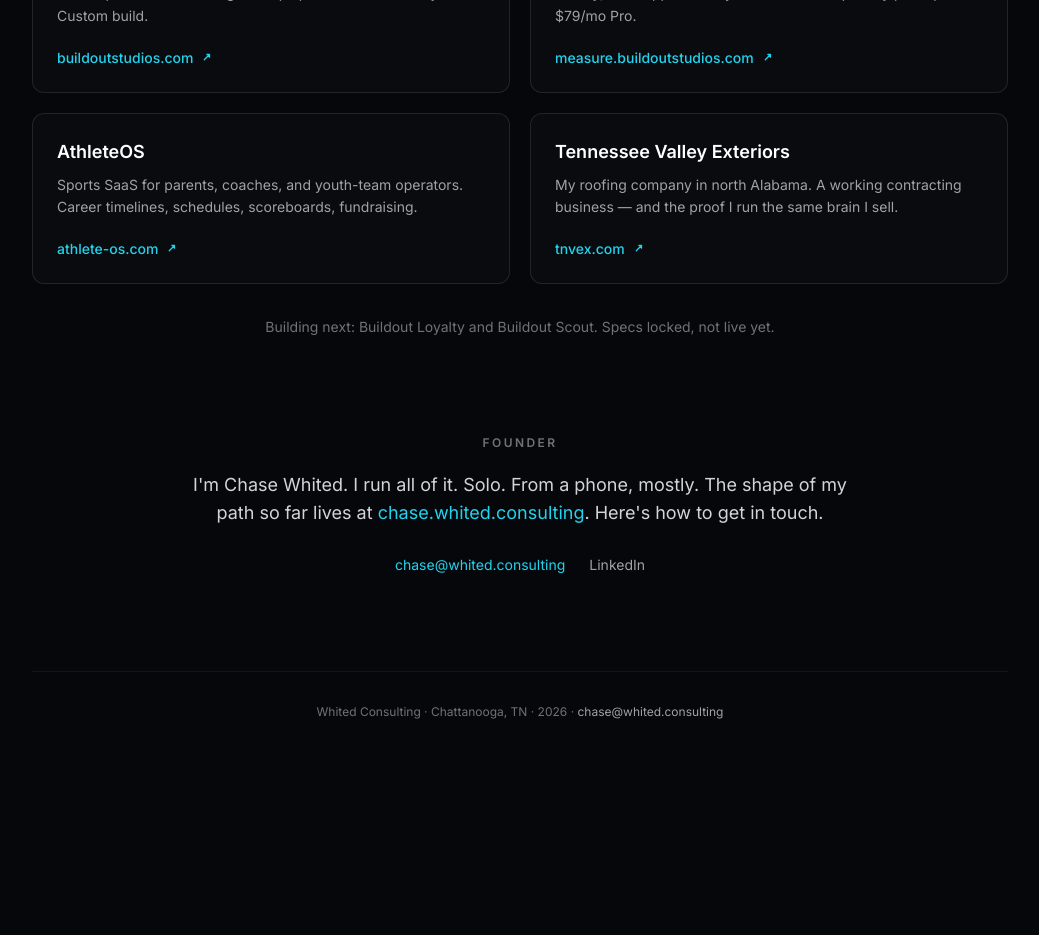
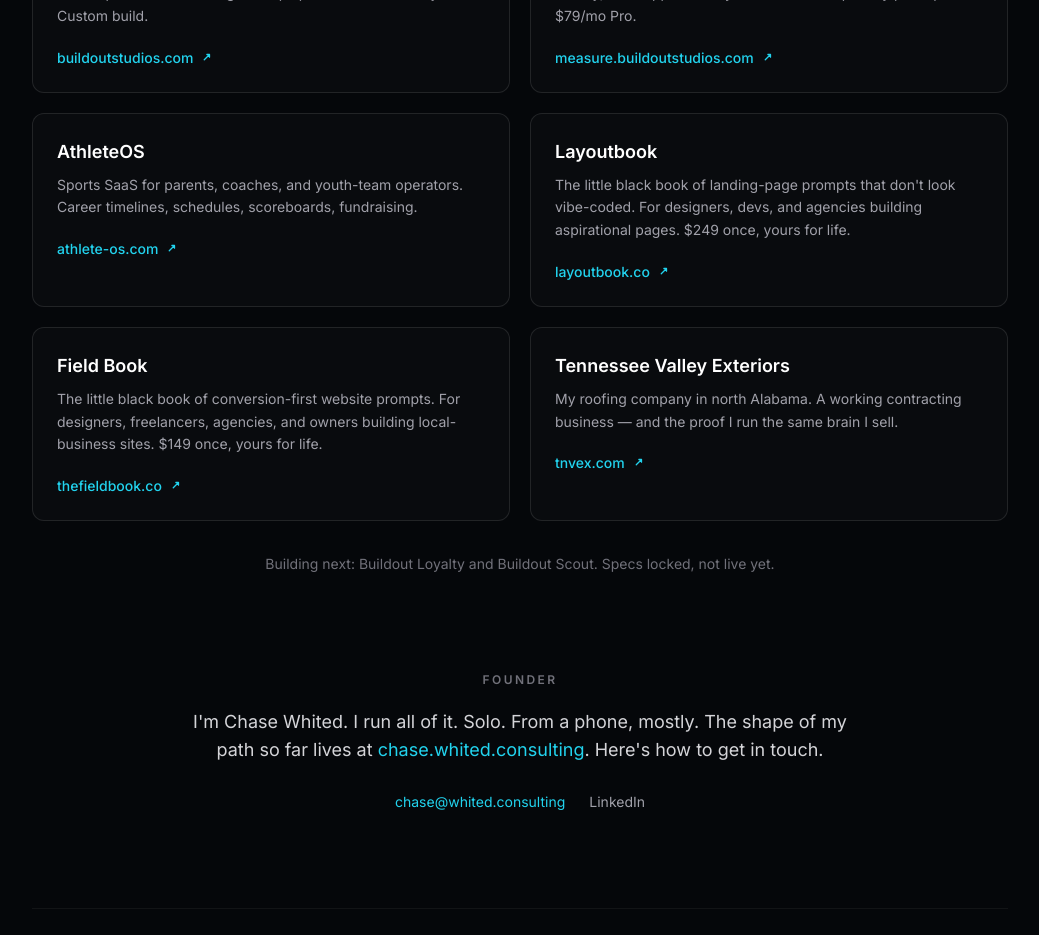
Before and after one commit to cwhited26/whited-consulting-website, a Next.js app: page / in a window 1280 px wide. Shown: the part 1160-2095 px from the top of the page, without its empty margins (120-1159 px from the left). Before the commit the page ends 2008 px from the top, so only its background shows below. Built offline with nearby package versions, Linux system fonts and the light colour scheme.

Commit message:
[2026-06-11] Claude Code — Layoutbook + Field Book portfolio cards on whited.consulting

```diff
--- a/src/app/layout.tsx
+++ b/src/app/layout.tsx
@@ -10,7 +10,7 @@
 
 const TITLE = "Whited Consulting — Built by an operator. Used by operators.";
 const DESCRIPTION =
-  "Whited Consulting is the parent agency behind Pocket Agent, PA·dev, Buildout Studios, Buildout Measure, AthleteOS, and Tennessee Valley Exteriors — operator-led builds and working products, built and run from one brain.";
+  "Whited Consulting is the parent agency behind Pocket Agent, PA·dev, Buildout Studios, Buildout Measure, AthleteOS, Layoutbook, Field Book, and Tennessee Valley Exteriors — operator-led builds and working products, built and run from one brain.";
 
 export const metadata: Metadata = {
   title: TITLE,
--- a/src/app/page.tsx
+++ b/src/app/page.tsx
@@ -40,6 +40,21 @@
       "Sports SaaS for parents, coaches, and youth-team operators. Career timelines, schedules, scoreboards, fundraising.",
     href: "https://athlete-os.com",
     display: "athlete-os.com",
+  },
+  // TODO(chase): swap hrefs to https://layoutbook.co and https://thefieldbook.co once the domains are registered and pointed.
+  {
+    name: "Layoutbook",
+    oneLiner:
+      "The little black book of landing-page prompts that don't look vibe-coded. For designers, devs, and agencies building aspirational pages. $249 once, yours for life.",
+    href: "https://layoutbook.vercel.app",
+    display: "layoutbook.co",
+  },
+  {
+    name: "Field Book",
+    oneLiner:
+      "The little black book of conversion-first website prompts. For designers, freelancers, agencies, and owners building local-business sites. $149 once, yours for life.",
+    href: "https://fieldbook-alpha.vercel.app",
+    display: "thefieldbook.co",
   },
   {
     name: "Tennessee Valley Exteriors",
```
